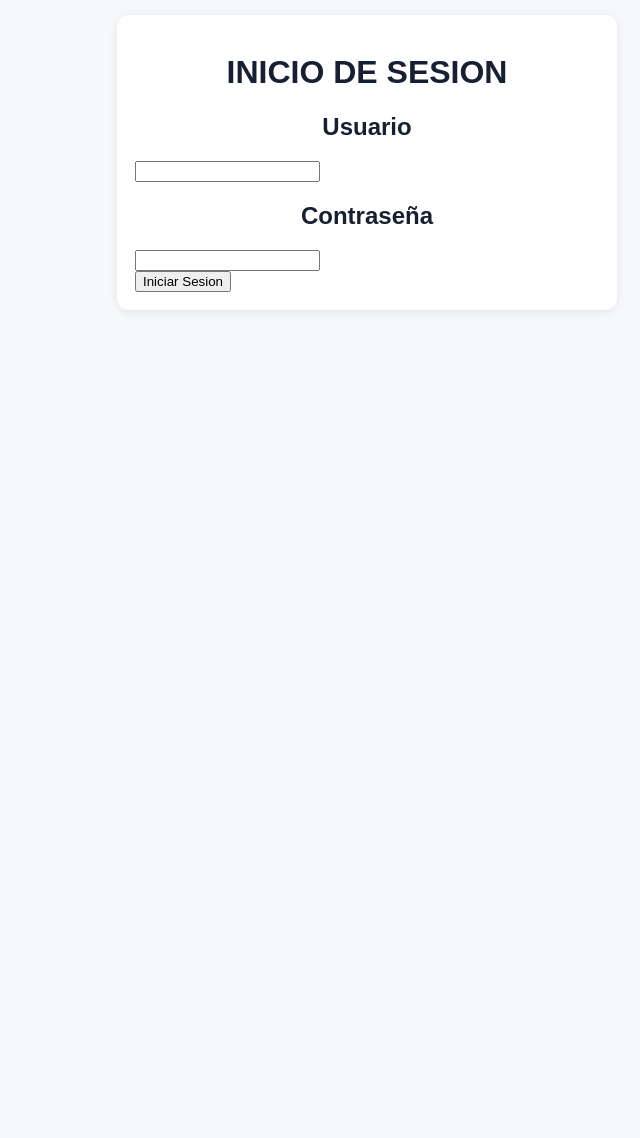
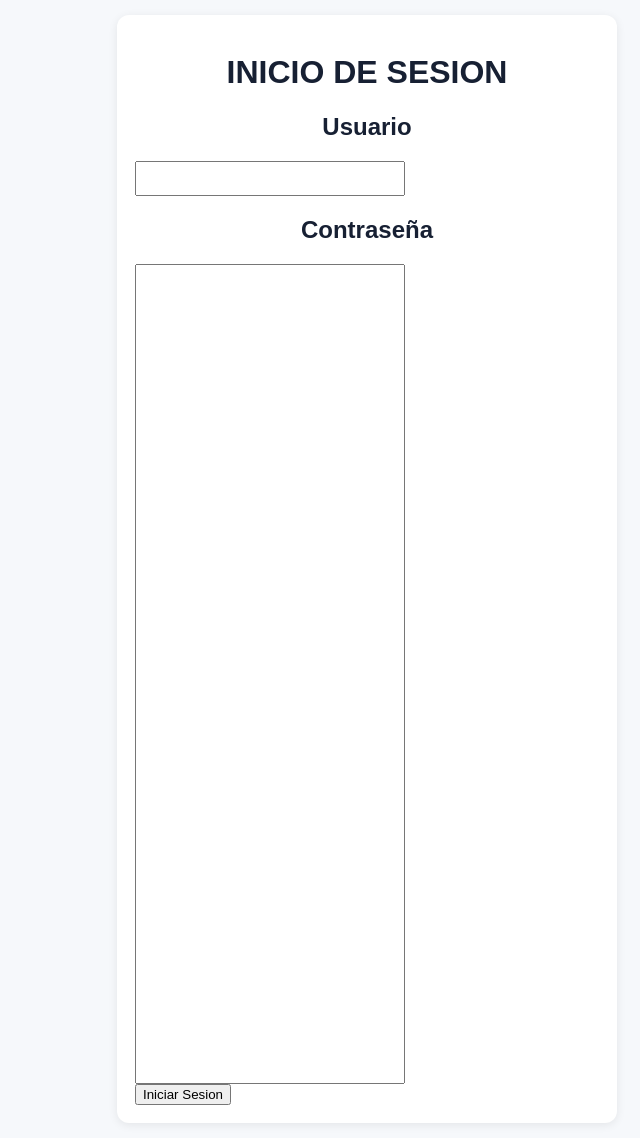
Before and after one commit to diegocarmona18/proyecto-progra-4-web-universidad, a PHP site: page / in a window 1280 px wide. Shown: the whole page, without its empty margins (273-913 px from the left). Before the commit the page ends 292 px from the top, so only its background shows below. Run offline with PHP 8.4, Linux system fonts and the light colour scheme.

Commit message:
se crea index

```diff
--- a/universidad/index.php
+++ b/universidad/index.php
@@ -13,7 +13,7 @@
  <h2 class="sesiontext">Usuario</h2>
  <input type="text" name="usuario" class="usuario">
  <h2 class="sesiontext">Contraseña</h2>
- <input type="password" name="contraseña" class="contraseña">
+ <input type="password" name="contraseña" class="contrasena">
  <button class="boton">Iniciar Sesion</button>
     </div>
 </body>
--- a/universidad/styles.css
+++ b/universidad/styles.css
@@ -24,8 +24,14 @@ text-align: center;
  text-align: center;
 
 }
-.contraseña{
+.contrasena{
   display: flex;
   justify-content: center;
   align-items: center;
+  height: 100vh;
 }
+
+input {
+  width: 250px;
+  padding: 8px;
+}
```
